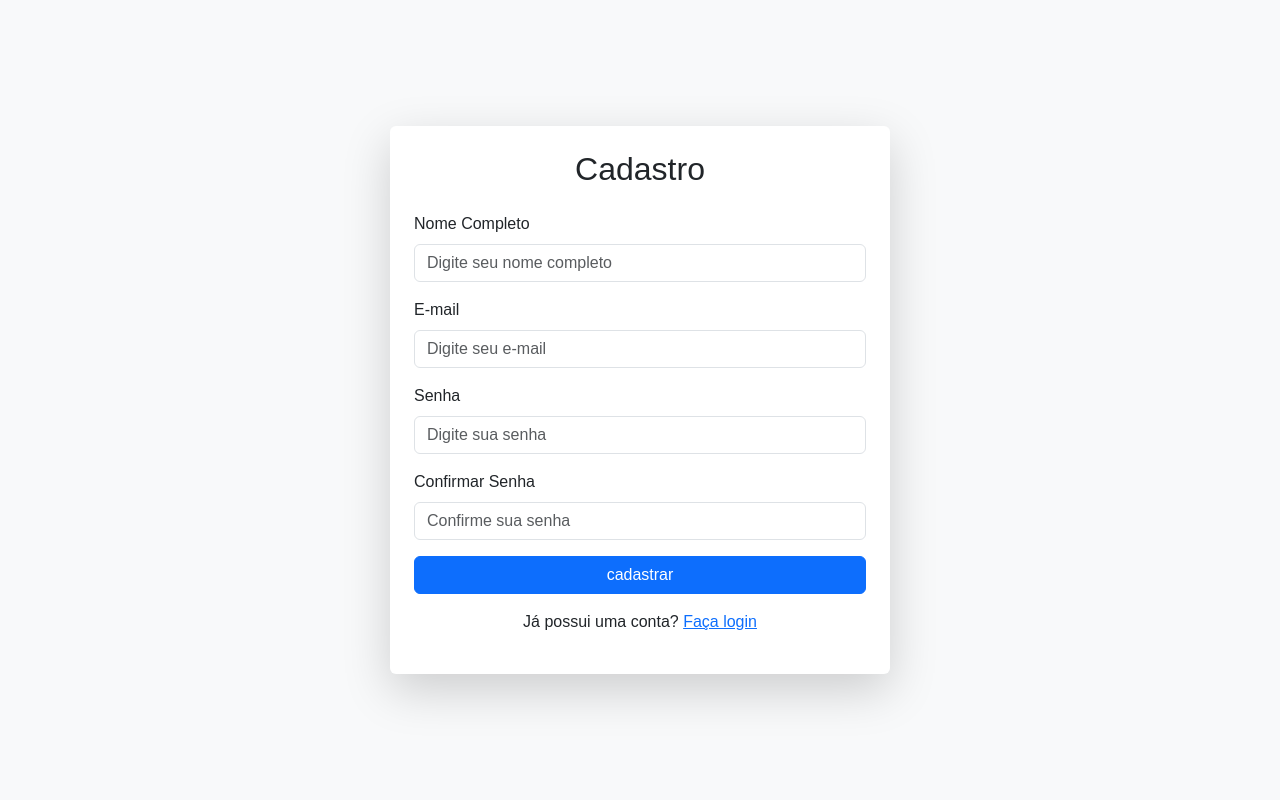
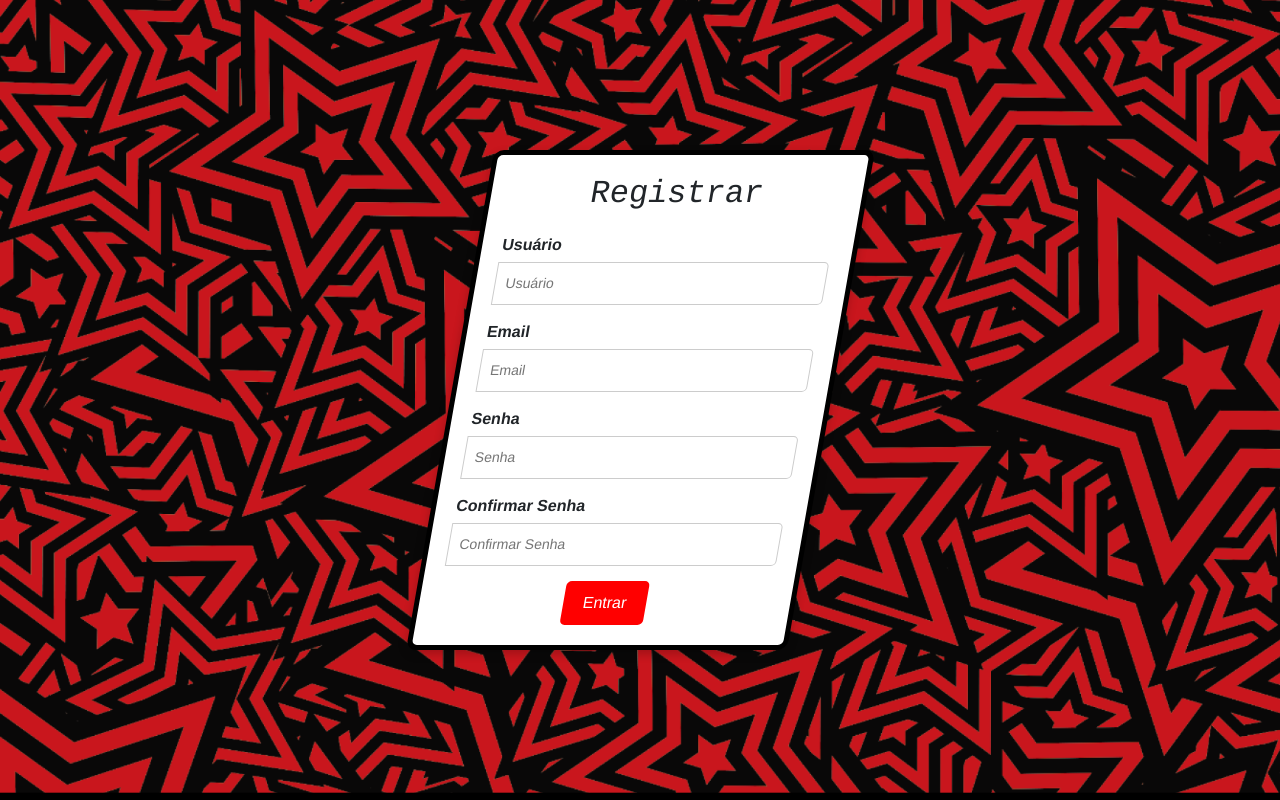
Before and after one commit to Jorgeluisferreira/The_Question_PSW, a React (Create React App) app: page /cadastro in a window 1280 px wide. Built offline with nearby package versions, Linux system fonts and the light colour scheme; data requests are answered from the project's data file.

Commit message:
style: register page style

```diff
--- a/db.json
+++ b/db.json
@@ -37,6 +37,15 @@
       "tipo": "usuario",
       "assinatura": "",
       "endereco": "Não informado"
+    },
+    {
+      "id": "5",
+      "nome": "vitoria",
+      "email": "email@gmail.com",
+      "senha": "123",
+      "tipo": "usuario",
+      "assinatura": "",
+      "endereço": ""
     }
   ],
   "planos": [
--- /dev/null
+++ b/src/RegisterPage.css
@@ -0,0 +1,59 @@
+.register-page {
+    display: flex;
+    justify-content: center;
+    align-items: center;
+    height: 100vh;
+    background: black;
+    background-image: url('./images/starBackground.png');
+    background-size: cover;
+  }
+
+  .register-card {
+    background: white;
+    padding: 20px;
+    border-radius: 10px;
+    max-width: 400px;
+    text-align: center;
+    box-shadow: 0 4px 10px rgba(0, 0, 0, 0.2);
+    border: 5px solid black;
+    transform: skew(-10deg);
+  }
+
+  .register-card h2 {
+    font-family: "Courier New", Courier, monospace;
+    margin-bottom: 20px;
+  }
+
+  .input-group {
+    margin-bottom: 15px;
+    text-align: left;
+  }
+
+  .input-group label {
+    display: block;
+    margin-bottom: 5px;
+    font-weight: bold;
+  }
+
+  .input-group input {
+    width: 100%;
+    padding: 10px;
+    border: 1px solid #ccc;
+    border-radius: 5px;
+    font-size: 14px;
+  }
+
+  .register-btn {
+    background: red;
+    color: white;
+    padding: 10px 20px;
+    border: none;
+    border-radius: 5px;
+    font-size: 16px;
+    cursor: pointer;
+    transition: transform 0.2s ease;
+  }
+
+  .register-btn:hover {
+    transform: scale(1.1);
+  }
--- a/src/RegisterPage.js
+++ b/src/RegisterPage.js
@@ -1,16 +1,16 @@
 import React, { useState, useEffect } from "react";
-import { useDispatch , useSelector } from "react-redux";
+import { useDispatch, useSelector } from "react-redux";
 import { addUser, loginUser, fetchUsers } from "./store/userReducer";
 import { useNavigate } from "react-router-dom";
+import "./RegisterPage.css";
 
 function RegisterPage() {
-
   const { users, status, error } = useSelector((state) => state.users);
 
-    const [nome, setNome] = useState('');
-    const [email, setEmail] = useState('');
-    const [senha, setSenha] = useState('');
-    const [confirmaSenha, setConfirmaSenha] = useState('');
+  const [nome, setNome] = useState("");
+  const [email, setEmail] = useState("");
+  const [senha, setSenha] = useState("");
+  const [confirmaSenha, setConfirmaSenha] = useState("");
 
   const dispatch = useDispatch();
   const navigate = useNavigate();
@@ -23,98 +23,74 @@ function RegisterPage() {
 
   const handleSubmit = async (e) => {
     e.preventDefault();
-        const newUser = { id: `${Math.max(0, ...users.map((user) => user.id)) + 1}`, nome, email, senha, tipo: "usuario", assinatura: '', endereço: '' };
-        dispatch(addUser(newUser))
-        try{
+    const newUser = {
+      id: `${Math.max(0, ...users.map((user) => user.id)) + 1}`,
+      nome,
+      email,
+      senha,
+      tipo: "usuario",
+      assinatura: "",
+      endereço: "",
+    };
+    dispatch(addUser(newUser));
+    try {
       await dispatch(loginUser({ email, senha })).then(() => {
         navigate("/"); // Redireciona para a página inicial ou página protegida
-              })
-        }catch (error) {
+      });
+    } catch (error) {
       alert(error.message); // Se houver erro no login, mostra uma mensagem de erro
     }
-
   };
 
-
-
-
-
   return (
-    <div className="d-flex align-items-center justify-content-center vh-100 bg-light">
-      <div className="container p-4 shadow-lg rounded bg-white" style={{ maxWidth: "500px" }}>
-        <h2 className="text-center mb-4">Cadastro</h2>
+    <div className="register-page">
+      <div className="register-card">
+        <h2>Registrar</h2>
         <form onSubmit={handleSubmit}>
-          {/* Campo de Nome */}
-          <div className="mb-3">
-            <label htmlFor="name" className="form-label">
-              Nome Completo
-            </label>
+          <div className="input-group">
+            <label htmlFor="nome">Usuário</label>
             <input
               type="text"
-              className="form-control"
               id="nome"
-              placeholder="Digite seu nome completo"
               value={nome}
-              onChange={e => setNome(e.target.value)}
+              onChange={(e) => setNome(e.target.value)}
+              placeholder="Usuário"
             />
           </div>
-
-          {/* Campo de E-mail */}
-          <div className="mb-3">
-            <label htmlFor="email" className="form-label">
-              E-mail
-            </label>
+          <div className="input-group">
+            <label htmlFor="email">Email</label>
             <input
               type="email"
-              className="form-control"
               id="email"
-              placeholder="Digite seu e-mail"
               value={email}
-              onChange={e => setEmail(e.target.value)}
+              onChange={(e) => setEmail(e.target.value)}
+              placeholder="Email"
             />
           </div>
-
-          {/* Campo de Senha */}
-          <div className="mb-3">
-            <label htmlFor="password" className="form-label">
-              Senha
-            </label>
+          <div className="input-group">
+            <label htmlFor="senha">Senha</label>
             <input
               type="password"
-              className="form-control"
-              id="password"
-              placeholder="Digite sua senha"
+              id="senha"
               value={senha}
-              onChange={e => setSenha(e.target.value)}
+              onChange={(e) => setSenha(e.target.value)}
+              placeholder="Senha"
             />
           </div>
-
-          {/* Campo de Confirmação de Senha */}
-          <div className="mb-3">
-            <label htmlFor="confirmPassword" className="form-label">
-              Confirmar Senha
-            </label>
+          <div className="input-group">
+            <label htmlFor="confirmaSenha">Confirmar Senha</label>
             <input
               type="password"
-              className="form-control"
-              id="confirmPassword"
-              placeholder="Confirme sua senha"
+              id="confirmaSenha"
               value={confirmaSenha}
-              onChange={e => setConfirmaSenha(e.target.value)}
+              onChange={(e) => setConfirmaSenha(e.target.value)}
+              placeholder="Confirmar Senha"
             />
           </div>
-
-          {/* Botão de Cadastro */}
-          <button type="submit" className="btn btn-primary w-100"  >
-            cadastrar
+          <button type="submit" className="register-btn">
+            Entrar
           </button>
-
         </form>
-
-        {/* Link para Login */}
-        <div className="text-center mt-3">
-          <p>Já possui uma conta? <a href="/loginpage">Faça login</a></p>
-        </div>
       </div>
     </div>
   );
```
Lines whose indentation alone changed are shown as unchanged.
